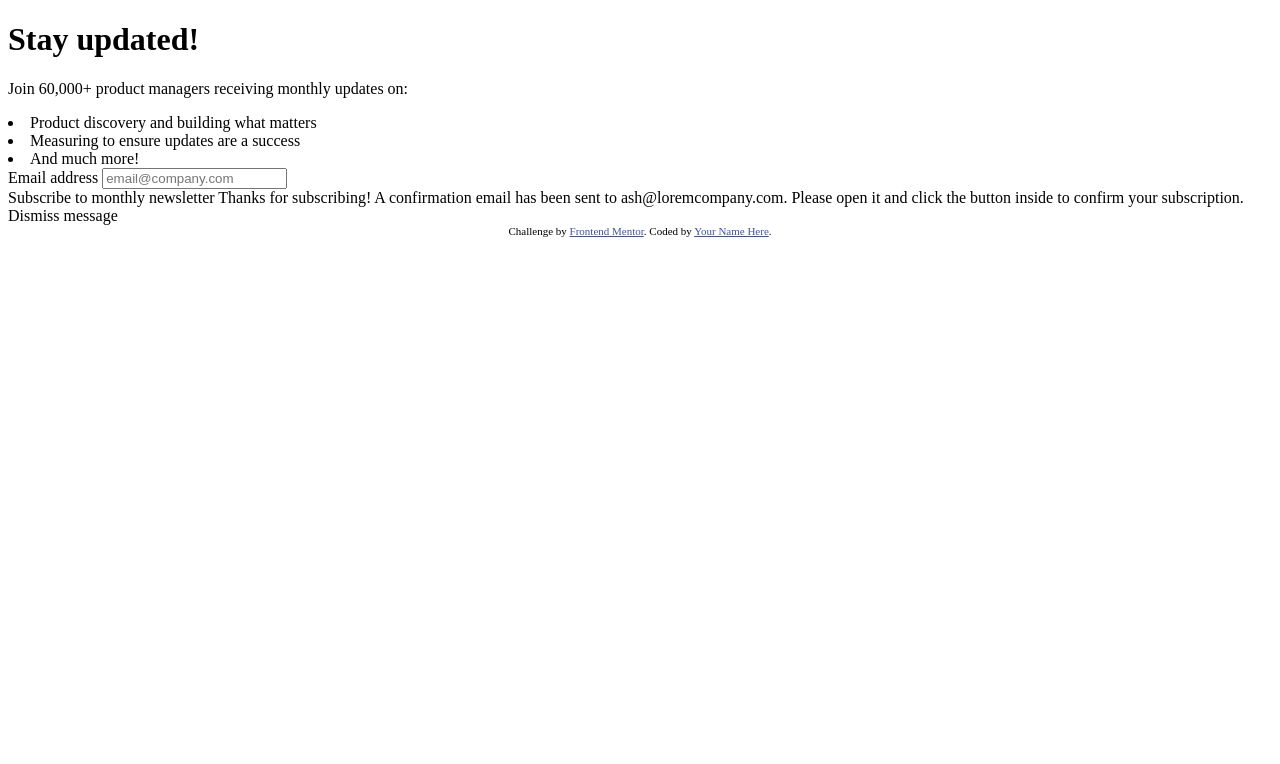
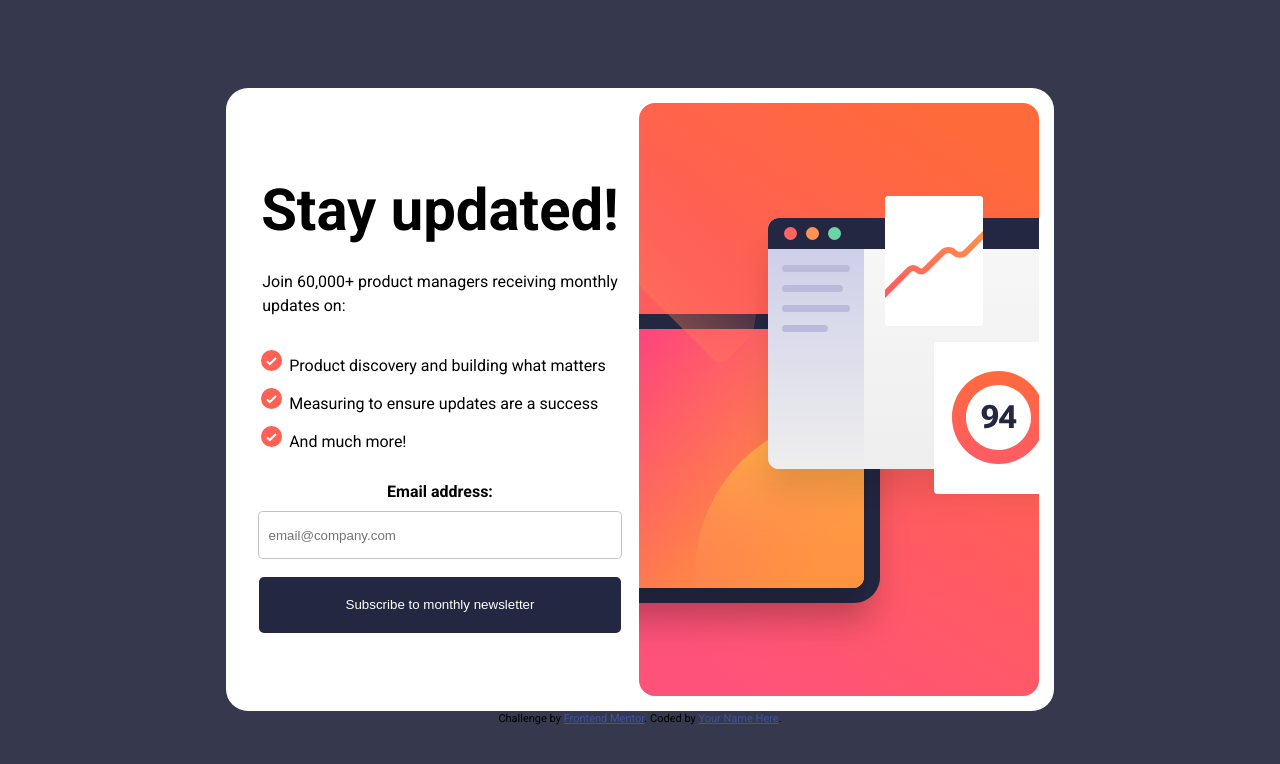
Before and after one commit to GregFJr/Newsletter-Signup, a plain HTML site: page index.html in a window 1280 px wide. Drawn offline with Linux system fonts and the light colour scheme.

Commit message:
added script file

```diff
--- a/index.html
+++ b/index.html
@@ -5,6 +5,9 @@
   <meta name="viewport" content="width=device-width, initial-scale=1.0"> <!-- displays site properly based on user's device -->
 
   <link rel="icon" type="image/png" sizes="32x32" href="./assets/images/favicon-32x32.png">
+  <link rel="stylesheet" href="./styles.css">
+  <link href="https://fonts.googleapis.com/css2?family=Roboto:ital,wght@0,100;0,300;0,400;0,500;0,700;0,900;1,100;1,300;1,400;1,500;1,700;1,900&display=swap" rel="stylesheet">
+
 
   <title>Frontend Mentor | Newsletter sign-up form with success message</title>
 
@@ -17,31 +20,41 @@
 <body>
 
   <!-- Sign-up form start -->
-<form action="">
+<section class="main">
+<form action="" class="sign-up" id="form">
   <h1>Stay updated!</h1>
 
-  <p>Join 60,000+ product managers receiving monthly updates on:</p>
+  <p>Join 60,000+ product managers receiving monthly <br> updates on:</p>
 
+  <ul>
   <li>Product discovery and building what matters</li>
   <li>Measuring to ensure updates are a success</li>
   <li>And much more!</li>
+</ul>
 
-  Email address
-  <input type="email" placeholder="email@company.com">
+  <label for="email">Email address:</label>
+  <input type="email" name="email" placeholder="  email@company.com">
+  <button type="submit" id="subform">Subscribe to monthly newsletter</button>
 </form>
 
-  Subscribe to monthly newsletter
+
+
+<img src="./assets/images/illustration-sign-up-desktop.svg" alt="">
+</section>
+
+
 
   <!-- Sign-up form end -->
 
   <!-- Success message start -->
-
+<section class="success-mess" id="success">
   Thanks for subscribing!
 
   A confirmation email has been sent to ash@loremcompany.com.
   Please open it and click the button inside to confirm your subscription.
 
   Dismiss message
+</section>
 
   <!-- Success message end -->
 
@@ -49,5 +62,7 @@
     Challenge by <a href="https://www.frontendmentor.io?ref=challenge" target="_blank">Frontend Mentor</a>.
     Coded by <a href="#">Your Name Here</a>.
   </div>
+
+  <script src="./script.js"></script>
 </body>
 </html>
--- /dev/null
+++ b/script.js
@@ -0,0 +1,2 @@
+let success = document.getElementById('success');
+let btn = document.getElementById('subform');
--- /dev/null
+++ b/styles.css
@@ -0,0 +1,84 @@
+:root {
+--Dark-Slate-Grey: hsl(234, 29%, 20%);
+--Charcoal-Grey: hsl(235, 18%, 26%);
+--Grey: hsl(231, 7%, 60%);
+--White: hsl(0, 0%, 100%);
+--Tomato: hsl(4, 100%, 67%);
+}
+
+
+
+body {
+    display: flex;
+    justify-content: center;
+    align-items: center;
+    flex-direction: column;
+    background-color: var(--Charcoal-Grey) ;
+    height: 100vh;
+    font-family: "Roboto", sans-serif;
+    font-size: 16px;
+    line-height: 1.5;
+}
+
+.main {
+    display: flex;
+    border-radius: 22px;
+    background-color: var(--White);
+    padding: 15px;
+}
+
+.sign-up {
+    display: flex;
+    justify-content: center;
+    align-items: center;
+    flex-direction: column;
+    padding: 20px;
+}
+
+.sign-up h1 {
+    font-size: 58px;
+    margin: 0;
+
+}
+
+.sign-up input {
+    width: 100%;
+    height: 8%;
+    border: 1px solid rgba(0, 0, 0, 0.234);
+    border-radius:  5px;
+    margin: 2% 0 5% 0;
+}
+
+.sign-up ul {
+    list-style-image: url('/assets/images/icon-list.svg');
+    padding-left: 15px;
+}
+
+.sign-up li {
+    padding-bottom: 10px;
+}
+
+.sign-up label {
+    font-weight: 700;
+}
+
+.sign-up button {
+    background-color: var(--Dark-Slate-Grey);
+    color: var(--White);
+    text-align: center;
+    width: 101%;
+    height: 10%;
+    border-radius: 5px;
+    border: none;
+}
+
+.sign-up button:hover {
+    background-color: var(--Tomato);
+    cursor: pointer;
+    box-shadow: 8px 8px 15px 3px hsla(4, 100%, 67%, 0.431);
+}
+
+
+.success-mess {
+    display: none;
+}
```
